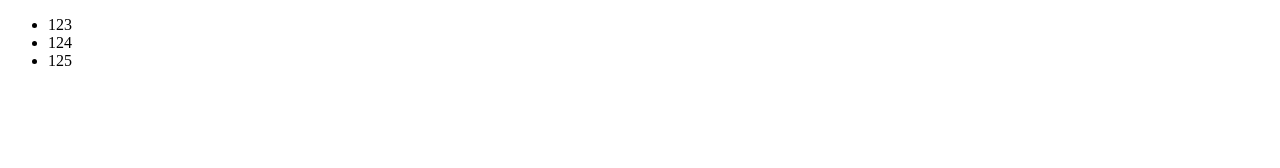
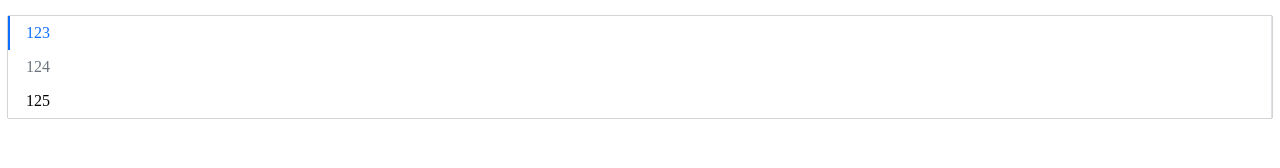
Before and after one commit to robbiemie/react-ui-component, a React (Create React App) app: page / in a window 1280 px wide. Shown: the top 168 px of the page. Built offline with nearby package versions, Linux system fonts and the light colour scheme.

Commit message:
feat: menu 组件样式

```diff
--- a/src/componenets/Menu/_style.scss
+++ b/src/componenets/Menu/_style.scss
@@ -1,78 +1,39 @@
-.btn {
-  position: relative;
-  display: inline-block;
-  font-weight: $btn-font-weight;
-  line-height: $btn-line-height;
-  color: $body-color;
-  white-space: nowrap;
-  text-align: center;
-  vertical-align: middle;
-  background-image: none;
-  border: $btn-border-width solid transparent;
-  @include button-size($btn-padding-x, $btn-padding-y, $btn-font-size, $btn-border-radius);
-  // padding: $btn-padding-y $btn-padding-x;
-  // font-size: $btn-font-size;
-  // border-radius: $btn-border-radius;
-  box-shadow: $btn-box-shadow;
-  cursor: pointer;
-  transition: $btn-transition;
-  &.disabled,
-  &[disabled] {
-    cursor: not-allowed;
-    opacity: $btn-disabled-opacity;
-    box-shadow: none;
-    > * {
+.menu {
+  display: flex;
+  flex-wrap: wrap;
+  padding-left: 0;
+  list-style: none;
+  border-bottom: $menu-border-width solid $menu-border-color;
+  box-shadow: $menu-box-shadow;
+  .menu-item {
+    padding: $menu-item-padding-y $menu-item-padding-x;
+    cursor: pointer;
+    transition: $menu-transition;
+    &:hover, &.focus {
+      text-decoration: none;
+    }
+    &.is-disabled {
+      color: $menu-item-disabled-color;
       pointer-events: none;
+      cursor: default;
+    }
+    &.is-active, &:hover {
+      color: $menu-item-active-color;
+      border-bottom: $menu-item-active-border-width solid $menu-item-active-color;
     }
   }
 }
 
-.btn-lg {
-  @include button-size($btn-padding-x-lg, $btn-padding-y-lg, $btn-font-size-lg, $btn-border-radius-lg);
-}
-
-.btn-sm {
-  @include button-size($btn-padding-x-sm, $btn-padding-y-sm, $btn-font-size-sm, $btn-border-radius-sm);
-}
-
-.btn-primary {
-  @include button-type(
-    $primary,
-    $primary,
-    $white,
-  )
-}
-
-.btn-danger {
-  @include button-type(
-    $danger,
-    $danger,
-    $white,
-  )
-}
-.btn-default {
-  @include button-type(
-    $white,
-    $gray-400,
-    $body-color,
-    $white,
-    $primary,
-    $primary
-  )
-}
-
-.btn-link {
-  font-weight: $font-weight-normal;
-  color: $btn-link-color;
-  text-decoration: $link-decoration;
-  box-shadow: none;
-  &:hover {
-    color: $link-hover-color;
-    text-decoration: $link-hover-decoration;
-  }
-  &:focus,
-  &.focus {
-    text-decoration: $link-hover-decoration;
-    box-shadow: none;
+.menu-vertical {
+  flex-direction: column;
+  border-bottom: 0;
+  border-right: $menu-border-width solid $menu-border-color;
+  .menu-item {
+    border-left: $menu-item-active-border-width solid transparent;
+    &.is-active, &:hover {
+      color: $menu-item-active-color;
+      border-bottom: 0;
+      border-left: $menu-item-active-border-width solid $menu-item-active-color;
+    }
   }
 }
--- a/src/componenets/Menu/menuItem.tsx
+++ b/src/componenets/Menu/menuItem.tsx
@@ -20,7 +20,7 @@ const MenuItem: React.FC<MenuItemProps> = (props) => {
 
   const menuContext = useContext(MenuContext)
 
-  const classes = classNames('menuItem', className, {
+  const classes = classNames('menu-item', className, {
     'is-disabled': disabled,
     'is-active': menuContext.index === index
   })
--- a/src/styles/global.scss
+++ b/src/styles/global.scss
@@ -100,7 +100,7 @@ $btn-font-size-lg: $font-size-lg !default;
 $btn-border-width: $border-width !default;
 
 // 按钮其他
-$btn-box-shadow: inset 0 1px 0 rgba($white, .15), 0 0px 1px 0px;
+$btn-box-shadow: inset 0 1px 0 rgba($white, .15), 0 0px 1px 0px !default;
 $btn-disabled-opacity: 0.65 !default;
 
 // 链接按钮
@@ -113,4 +113,17 @@ $btn-border-radius: $border-radius !default;
 $btn-border-radius-lg: $border-radius-lg !default;
 $btn-border-radius-sm: $border-radius-sm !default;
 
-$btn-transition: color .15s ease-in-out, background-color .15s ease-in-out;
+$btn-transition: color .15s ease-in-out, background-color .15s ease-in-out !default;
+
+// menu
+$menu-border-width: $border-width !default;
+$menu-border-color: $border-color !default;
+$menu-box-shadow: inset 0 1px 0 rgba($white, .15), 0 0px 1px 0px !default;
+$menu-transition: color .15s ease-in-out, border-color .15s ease-in-out !default;
+
+// menu-item
+$menu-item-padding-y: .5rem !default;
+$menu-item-padding-x: 1rem !default;
+$menu-item-active-color: $primary !default;
+$menu-item-active-border-width: 2px !default;
+$menu-item-disabled-color: $gray-600 !default;
```
Also changed, not shown: 1 other file (tests, documents, lock files or other folders).
